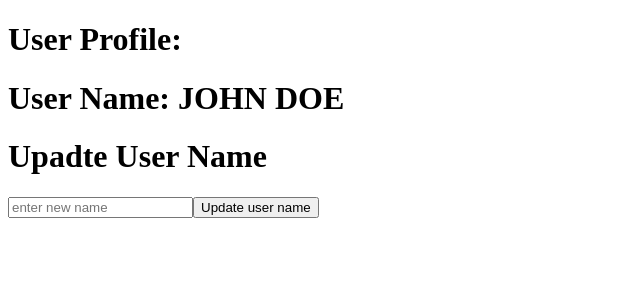
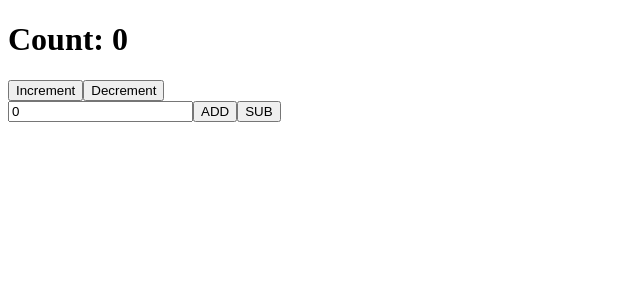
Before and after one commit to rahul-1716/webdev-projectone, a React (Vite) app in the folder react-js/react-demos/: page / in a window 1280 px wide. Shown: the top 300 px of the page, without its empty margins (0-640 px from the left). Built offline with nearby package versions, Linux system fonts and the light colour scheme.

Commit message:
useReducere

```diff
--- a/react-js/react-demos/src/App.jsx
+++ b/react-js/react-demos/src/App.jsx
@@ -5,13 +5,11 @@
 import UserProfile from './components/UserProfile'
 import { UserProvider } from './components/UserContext'
 import UpdateUser from './components/UpdateUser'
+import Counter from './components/Counter'
 
 const App = () => {
   return (
-    <UserProvider>
-      <UserProfile />
-      <UpdateUser />
-    </UserProvider>
+    <Counter/>
   )
 }
 
--- /dev/null
+++ b/react-js/react-demos/src/components/Counter.jsx
@@ -0,0 +1,37 @@
+import React, { useReducer, useState } from 'react'
+import { initialState, counterReducer } from './counterReducer'
+
+const Counter = () => {
+
+   const[state, dispatch] = useReducer(counterReducer,initialState)
+   const [inputValue, setInputValue] = useState(0);
+
+   const handleIncrement = () => dispatch({type: 'increment'})
+   const handleDecrement = () => dispatch({type: 'decrement'})
+   const handleIncrememtByAmount = () =>{
+    dispatch({type: 'incrementByAmount' , payload: +inputValue})
+    setInputValue(0)
+   }
+   const handleDecrementByAmount = () =>{ dispatch({type: 'decrementByAmount', payload: +inputValue})
+   setInputValue(0)
+   }
+  return (
+    <div>
+        <h1>
+            Count: {state.count}
+        </h1>
+    <button onClick={handleIncrement}>Increment</button>
+    <button onClick={handleDecrement}>Decrement</button>
+
+    <div className="">
+        <input type="number" name="" id="" value={inputValue} onChange={(e) => setInputValue(e.target.value)} />
+
+        <button onClick={handleIncrememtByAmount}>ADD</button>
+        <button onClick={handleDecrementByAmount}>SUB</button>
+    </div>
+
+        </div>
+  )
+}
+
+export default Counter
--- /dev/null
+++ b/react-js/react-demos/src/components/counterReducer.js
@@ -0,0 +1,22 @@
+const initialState = {count: 0}
+
+function counterReducer(state, action){
+    switch(action.type){
+        case 'increment':
+            return{count: state.count + 1}
+
+        case 'decrement':
+            return{count: state.count - 1}
+
+        case 'incrementByAmount':
+            return{count: state.count + action.payload }
+
+        case 'decrementByAmount':
+            return{count: state.count - action.payload}
+
+        default:
+            return state;
+    }
+}
+
+export{initialState,counterReducer}
```
